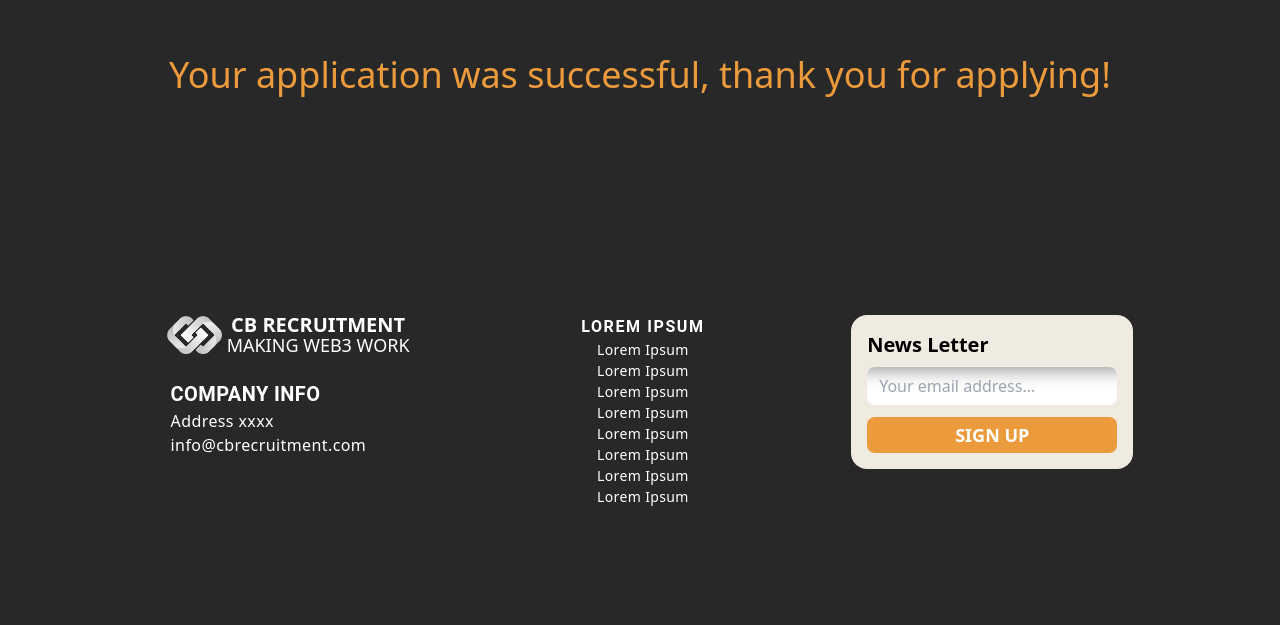
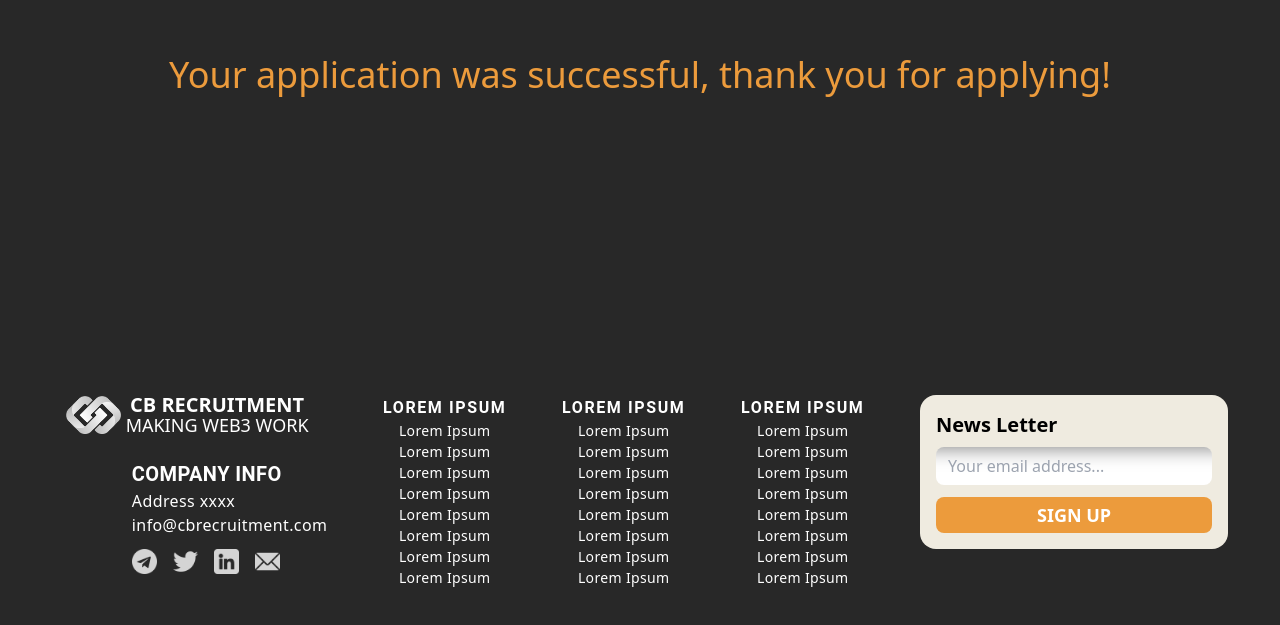
Before and after one commit to CBRecruitment/cb-recruitment, a Next.js app: page /thankyou in a window 1280 px wide. Shown: the part 125-750 px from the top of the page. Built offline with nearby package versions, Linux system fonts and the light colour scheme.

Commit message:
footer responsiveness

```diff
--- a/components/Auth/Authentication.jsx
+++ b/components/Auth/Authentication.jsx
@@ -24,20 +24,20 @@ export default function Authentication() {
           </div>
           {open && (
             <div className='absolute'>
-              <ul className='flex flex-col items-center pb-0 absolute z-auto pl-0 bg-[var(--gray)] top-[39px] w-[200px] h-fit right-[-52px] rounded-b-sm'>
-                <li className='w-full border-b-2 p-2 pl-3 hover:bg-[#4f5961]'>
+              <ul className='flex flex-col items-center pb-0 absolute z-auto pl-0 bg-[var(--gray)] top-[35px] w-[250px] h-fit right-[-52px] rounded-b-sm'>
+                <li className='w-full border-b-2 p-3 pl-3 hover:bg-[#4f5961]'>
                   Profile
                 </li>
-                <li className='w-full border-b-2 p-2 pl-3 hover:bg-[#4f5961]'>
+                <li className='w-full border-b-2 p-3 pl-3 hover:bg-[#4f5961]'>
                   <UploadCVModal />
                 </li>
-                <li className='w-full border-b-2 p-2 pl-3 hover:bg-[#4f5961]'>
+                <li className='w-full border-b-2 p-3 pl-3 hover:bg-[#4f5961]'>
                   Post a job
                 </li>
-                <li className='w-full border-b-2 p-2 pl-3 hover:bg-[#4f5961]'>
+                <li className='w-full border-b-2 p-3 pl-3 hover:bg-[#4f5961]'>
                   Saved jobs
                 </li>
-                <li className='w-full p-2 pl-3 hover:bg-[#4f5961]'>
+                <li className='w-full p-3 pl-3 hover:bg-[#4f5961]'>
                   <a href='/api/auth/logout'>
                     <button>Logout</button>
                   </a>
--- a/components/Candidates/Pagination.tsx
+++ b/components/Candidates/Pagination.tsx
@@ -1,6 +1,11 @@
 import React from 'react';
 
-const Pagination = ({ totalPosts, postsPerPage, setCurrentPage, currentPage }: any) => {
+const Pagination = ({
+  totalPosts,
+  postsPerPage,
+  setCurrentPage,
+  currentPage,
+}: any) => {
   let pages = [];
 
   for (let i = 1; i <= Math.ceil(totalPosts / postsPerPage); i++) {
@@ -11,7 +16,11 @@ const Pagination = ({ totalPosts, postsPerPage, setCurrentPage, currentPage }: a
     <div className='pagination'>
       {pages.map((page, idx) => {
         return (
-          <button key={idx} className={page === currentPage ? 'active' : ''} onClick={() => setCurrentPage(page)}>
+          <button
+            key={idx}
+            className={page === currentPage ? 'active' : ''}
+            onClick={() => setCurrentPage(page)}
+          >
             {page}
           </button>
         );
--- a/components/General/Footer/Footer.module.css
+++ b/components/General/Footer/Footer.module.css
@@ -1,31 +1,19 @@
 /*******************
       FOOTER
 ********************/
+
+@media screen and (max-width: 640px) {
+    .bg {
+        background: url('/assets/branding/Footer-mobile.jpg');
+        background-repeat: no-repeat;
+        background-position: center;
+        background-attachment: center;
+    }
+}
+
 
 .newsletter_shadow {
     -webkit-box-shadow: inset 0px 137px 120px -182px rgba(0, 0, 0, 0.502);
     -moz-box-shadow: inset 0px 137px 120px -182px rgba(0, 0, 0, 0.502);
     box-shadow: inset 0px 137px 20px -136px rgba(0, 0, 0, 0.502);
 }
-
-.vl_1 {
-    position: relative;
-    width: fit-content;
-    border-left: 2px solid white;
-    margin-top: 4em;
-    bottom: 25px;
-    left: 40px;
-    margin-left: auto;
-    margin-right: auto;
-}
-
-.vl_2 {
-    position: relative;
-    width: fit-content;
-    border-left: 2px solid white;
-    margin-top: 4em;
-    bottom: 25px;
-    left: 0px;
-    margin-left: auto;
-    margin-right: auto;
-}
--- a/components/General/Footer/Footer.tsx
+++ b/components/General/Footer/Footer.tsx
@@ -2,15 +2,14 @@ import clsx from 'clsx';
 import Image from 'next/image';
 import Link from 'next/link';
 import React from 'react';
-import SocialMediaIcons from '../SocialMediaIcons';
 import styles from './Footer.module.css';
 
 const Footer = () => {
   return (
-    <footer className='bg-[var(--darkgray)] h-full'>
-      <div className='md:flex md:justify-evenly md:pb-5'>
-        <div className='md:flex md:flex-col md:items-center md:w-72 '>
-          <div className='flex justify-center pt-10 h-fit md:ml-['>
+    <footer className={clsx('h-full bg-[var(--darkgray)]', styles.bg)}>
+      <div className='md:flex md:p-6 lg:py-20'>
+        <div className='md:w-fit md:mx-auto'>
+          <div className='flex justify-center pt-10 h-fit'>
             <Link href='/' className='flex justify-center items-center'>
               <Image
                 src={'/assets/branding/cblogo-whitev2.png'}
@@ -28,15 +27,57 @@ const Footer = () => {
               </h3>
             </div>
           </div>
-          <div className='hidden text-white md:flex md:flex-col md:w-full md:px-6 md:pt-6 md:tracking-wide'>
+          <div className='hidden text-white md:flex md:flex-col md:w-full md:pl-20 md:pt-6 md:tracking-wide'>
             <h3 className='text-[20px] Roboto-Bold'>COMPANY INFO</h3>
             <p>Address xxxx</p>
             <p>info@cbrecruitment.com</p>
+            <div className='flex space-x-3 opacity-80 pt-3 xl:space-x-4'>
+              <Link href='https://t.me/CBR_Jobs' target='_blank'>
+                <Image
+                  className='hover:scale-110 ease-in-out duration-200'
+                  src={'/assets/branding/telegram-white.png'}
+                  alt='Telegram logo'
+                  width={25}
+                  height={25}
+                />
+              </Link>
+              <Link href='https://twitter.com/cb_recruitment_' target='_blank'>
+                <Image
+                  className='hover:scale-110 ease-in-out duration-200'
+                  src={'/assets/branding/twitter-white.png'}
+                  alt='Twitter logo'
+                  width={25}
+                  height={25}
+                />
+              </Link>
+              <Link
+                href='https://www.linkedin.com/company/80659134'
+                target='_blank'
+              >
+                <Image
+                  className='hover:scale-110 ease-in-out duration-200'
+                  src={'/assets/branding/linkedin-white.png'}
+                  alt='LinkedIn logo'
+                  width={25}
+                  height={25}
+                />
+              </Link>
+              <Link href='mailto:info@cbrecruitment.com' target='_blank'>
+                <Image
+                  className='hover:scale-110 ease-in-out duration-200'
+                  src={'/assets/branding/email-white.png'}
+                  alt='Email logo'
+                  width={25}
+                  height={25}
+                />
+              </Link>
+            </div>
           </div>
         </div>
-        {/* <div className={styles.vl_1}></div> */}
 
-        <div>
+        {/* <div className='hidden md:flex md:relative md:w-fit md:border-white md:mt-16 md:bottom-6 md:left-4 md:mx-auto md:border'></div> */}
+
+        <div className='md:flex md:mx-auto'>
           <section className='flex flex-col justify-center items-center mt-10'>
             <h3 className='Roboto-Bold text-white tracking-widest'>
               LOREM IPSUM
@@ -68,8 +109,44 @@ const Footer = () => {
             </ul>
           </section>
         </div>
-        {/* <div className={styles.vl_2}></div> */}
-        <div className='w-[90%] mx-auto md:mx-0 md:w-fit pb-10'>
+        <div className='hidden lg:flex lg:mx-auto'>
+          <section className='flex flex-col justify-center items-center mt-10'>
+            <h3 className='Roboto-Bold text-white tracking-widest'>
+              LOREM IPSUM
+            </h3>
+            <ul className='tracking-wide text-white font-thin text-[14px]'>
+              <li>Lorem Ipsum</li>
+              <li>Lorem Ipsum</li>
+              <li>Lorem Ipsum</li>
+              <li>Lorem Ipsum</li>
+              <li>Lorem Ipsum</li>
+              <li>Lorem Ipsum</li>
+              <li>Lorem Ipsum</li>
+              <li>Lorem Ipsum</li>
+            </ul>
+          </section>
+        </div>
+        <div className='hidden xl:flex xl:mx-auto'>
+          <section className='flex flex-col justify-center items-center mt-10'>
+            <h3 className='Roboto-Bold text-white tracking-widest'>
+              LOREM IPSUM
+            </h3>
+            <ul className='tracking-wide text-white font-thin text-[14px]'>
+              <li>Lorem Ipsum</li>
+              <li>Lorem Ipsum</li>
+              <li>Lorem Ipsum</li>
+              <li>Lorem Ipsum</li>
+              <li>Lorem Ipsum</li>
+              <li>Lorem Ipsum</li>
+              <li>Lorem Ipsum</li>
+              <li>Lorem Ipsum</li>
+            </ul>
+          </section>
+        </div>
+        {/*
+        <div className='hidden md:flex md:relative md:w-fit md:border-white md:mt-16 md:bottom-6 md:left-4 md:mx-auto md:border'></div> */}
+
+        <div className='w-[80%] sm:w-[70%] md:w-[30%] xl:w-[25%] 2xl:w-[20%] mx-auto pb-10'>
           <div className='flex flex-col mx-auto bg-[var(--cream)] rounded-2xl p-4 mt-10'>
             <span className='text-black mb-2 font-bold text-xl'>
               News Letter
--- a/components/Home/Hero/Hero.tsx
+++ b/components/Home/Hero/Hero.tsx
@@ -13,13 +13,13 @@ const Hero = () => {
         <div className={clsx('w-[92.5%] m-auto pt-10', styles.portrait)}>
           <h1
             className={clsx(
-              'text-[var(--cream)] w-[30%] text-left Anton-Regular leading-[1.1] text-[80px] lg:mb-4 xl:w-[25%] md:leading-[1.2] md:text-[110px] md:mb-[0.5em]',
+              'text-[var(--cream)] w-[30%] text-left Anton-Regular leading-[1.1] text-[80px] md:text-[90px] xl:text-[100px] 2xl:w-[20%] 2xl:text-[110px] 2xl:leading-[1.2] lg:mb-20',
               styles.tablet
             )}
           >
             Making Web3 Work
           </h1>
-          <div className='lg:mt-14'>
+          <div className=''>
             <HeroSearchBar />
             <SocialMediaIcons />
           </div>
--- a/components/Navbar/Nav.tsx
+++ b/components/Navbar/Nav.tsx
@@ -21,7 +21,7 @@ const Nav = () => {
 
   return (
     <div className='shadow-md w-full sticky top-0 left-0 z-20 border-b-[1px]'>
-      <div className='md:flex items-center justify-between bg-[var(--gray)] p-3 md:px-10 px-3'>
+      <div className='md:flex items-center justify-between bg-[var(--gray)] p-2 md:px-10 px-3'>
         <Link href='/'>
           <Image
             src={'/assets/branding/cblogo-whitev2.png'}
@@ -44,7 +44,7 @@ const Nav = () => {
         <div className='flex flex-row'>
           <ul
             className={`sm:pl-14 md:flex md:items-center md:pb-0 pb-12 absolute md:static  md:z-auto z-[-1] left-0 w-full md:w-auto pl-9 transition-all duration-500 ease-in bg-[var(--gray)] justify-center ${
-              open ? 'top-[78px] ' : 'top-[-490px]'
+              open ? 'top-[69px] ' : 'top-[-490px]'
             }`}
           >
             {links.map((link) => (
--- a/pages/companies.tsx
+++ b/pages/companies.tsx
@@ -5,13 +5,13 @@ import Nav from '../components/Navbar/Nav';
 
 const CompaniesPage = () => {
   return (
-    <div className='flex flex-col'>
+    <div className='flex flex-col h-screen'>
       <Nav />
       <div className='bg-[var(--darkgray)] pt-10 mx-auto flex-grow'>
         <h1 className='text-3xl text-[var(--orange)] text-center mb-6 px-5'>
           Access top Talent in the Web3 Space
         </h1>
-        <main className='space-y-10 px-10 mb-10 text-center text-white xl:px-44'>
+        <main className='space-y-10 px-10 mb-10 text-center text-white xl:px-72 2xl:px-96'>
           <p>
             Made up of a team with over 40 years' experience in recruitment, we
             are committed to becoming the industry's most trusted recruiter. Our
@@ -43,12 +43,11 @@ const CompaniesPage = () => {
             process is unparalleled.
           </p>
         </main>
-        <button className='flex justify-center items-center pb-10 mx-auto'>
-          <UploadCVModal />
-        </button>
-        <hr />
       </div>
-      <Footer />
+      <hr />
+      <div>
+        <Footer />
+      </div>
     </div>
   );
 };
```
Also changed, not shown: styles/globals.css (+0 -13 lines), components/Candidates/Candidates.module.css (line endings or trailing spaces), public/assets/branding/Footer-mobile.jpg (added).
